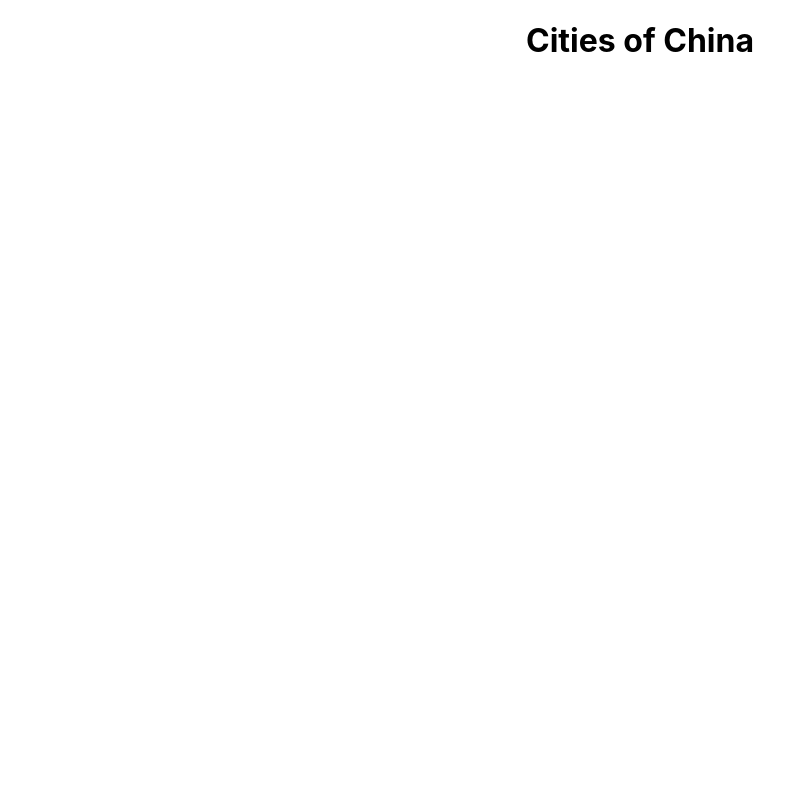
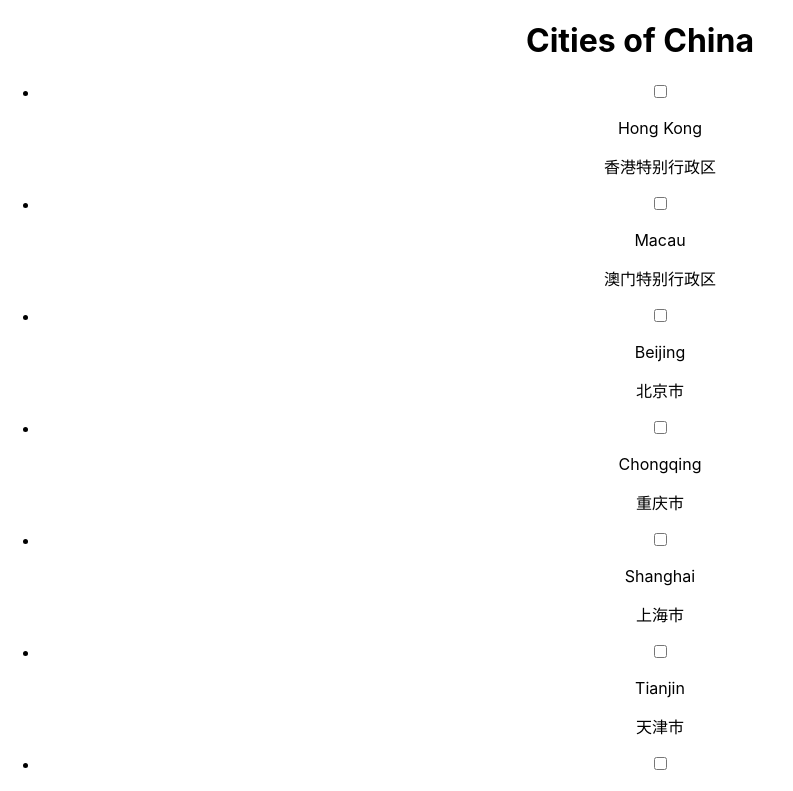
Before and after one commit to andreina-proyectos/oa-test-react, a React (Create React App) app: page / in a window 1280 px wide. Shown: the top 791 px of the page, without its empty margins (0-793 px from the left). Built offline with nearby package versions, Linux system fonts and the light colour scheme.

Commit message:
Add list of cities from data on citiesList

```diff
--- a/src/App.js
+++ b/src/App.js
@@ -1,15 +1,18 @@
-import React from "react";
+import React, { useState } from "react";
 import dataCities from "./services/cities-china.json";
 import "./App.css";
-
-console.log(dataCities);
+import CitiesList from "./components/cities-list/CitiesList.js";
 
 function App() {
+  const [data, setData] = useState(dataCities.cities);
   return (
     <div className="App">
-      <header className="App-header">
+      <header className="app-header">
         <h1 className="header__title">Cities of China</h1>
       </header>
+      <main className="app__main">
+        <CitiesList data={data} />
+      </main>
     </div>
   );
 }
--- a/src/components/cities-list/CitiesList.js
+++ b/src/components/cities-list/CitiesList.js
@@ -2,6 +2,24 @@ import React from "react";
 import PropTypes from "prop-types";
 import "./CitiesList.scss";
 
-const CitiesList = () => {};
+const CitiesList = props => {
+  const { data } = props;
+  return (
+    <div className="main__cities-list">
+      <ul className="cities-list">
+        {data.map(city => {
+          return (
+            <li key={city.id} className="cities-list__city">
+              <input type="checkbox" className="city__checkbox" />
+              <img src="" alt="" className="city__img" />
+              <p className="city__name">{city.name}</p>
+              <p className="city__">{city.chineseName}</p>
+            </li>
+          );
+        })}
+      </ul>
+    </div>
+  );
+};
 
 export default CitiesList;
```
